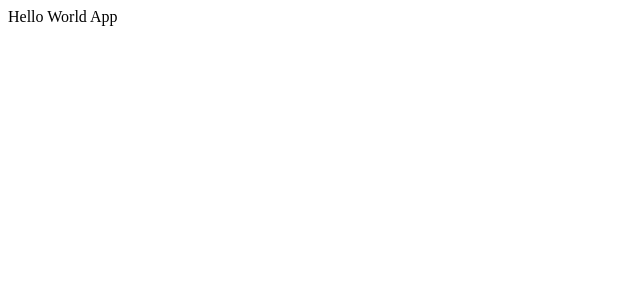
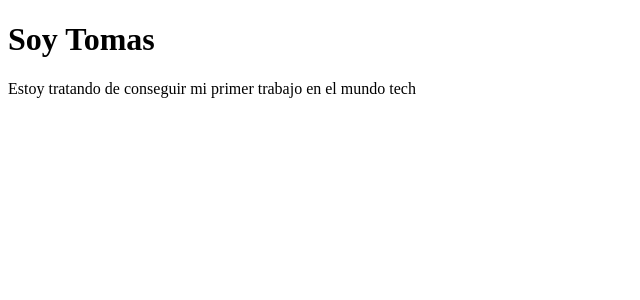
Before and after one commit to Xtremono/counter-app, a React (Vite) app: page / in a window 1280 px wide. Shown: the top 300 px of the page, without its empty margins (0-640 px from the left). Built offline with nearby package versions, Linux system fonts and the light colour scheme.

Commit message:
Counter react app

```diff
--- /dev/null
+++ b/src/FirstApp.jsx
@@ -0,0 +1,10 @@
+export const FirstApp = () => {
+  return (
+    <>
+    <h1>Soy Tomas</h1>
+    <p>Estoy tratando de conseguir mi primer trabajo en el mundo tech</p>
+    </>
+  );
+};
+
+// <></> A esto se le llama fragmento, es un agrupador de elementos html. Esto tambien lo conocemos como "Nodo Padre"
--- a/src/main.jsx
+++ b/src/main.jsx
@@ -1,9 +1,10 @@
 import React from 'react';
 import ReactDOM from 'react-dom/client';
-import { HelloWorldApp } from './HelloWorldApp';  // Importación nombrada
+//import { HelloWorldApp } from './HelloWorldApp';
+import { FirstApp } from './FirstApp'  // Importación nombrada
 
 ReactDOM.createRoot(document.getElementById('root')).render(
   <React.StrictMode>
-    <HelloWorldApp />
+    <FirstApp />
   </React.StrictMode>
 );
```
